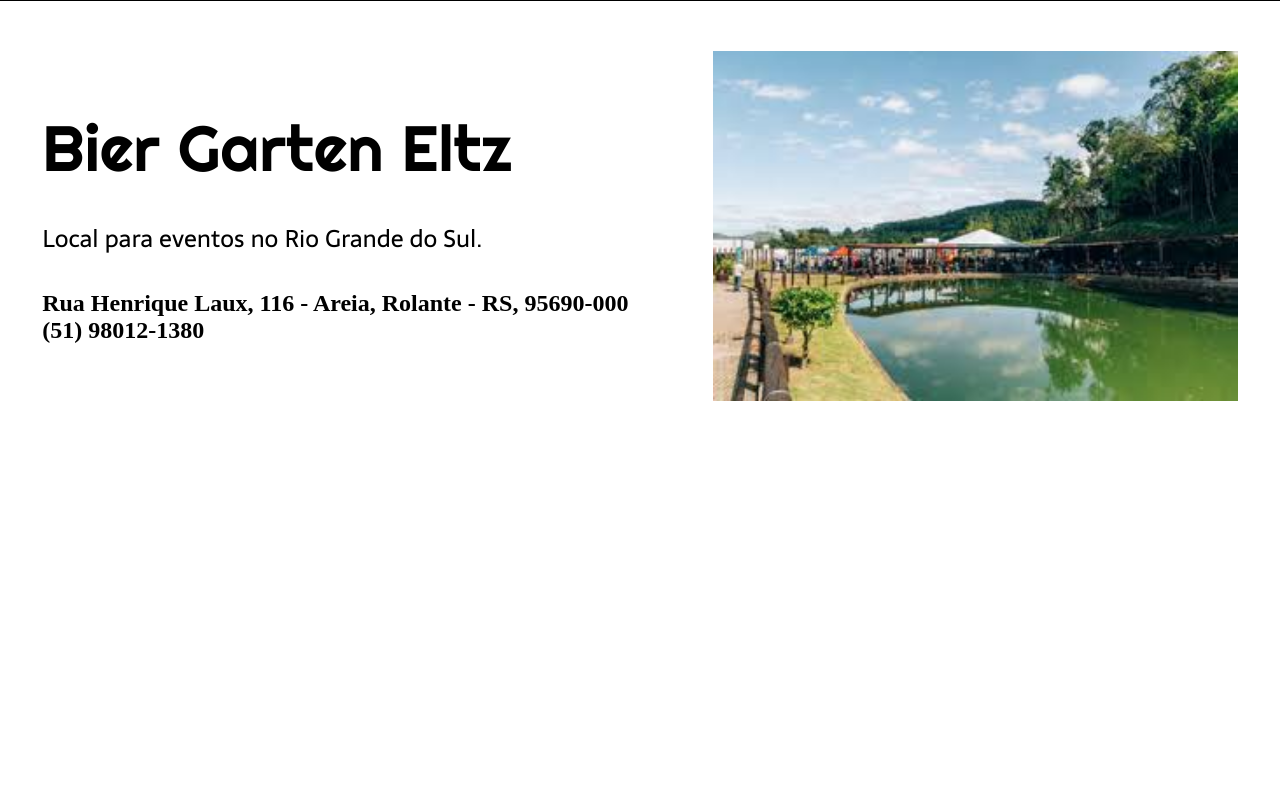
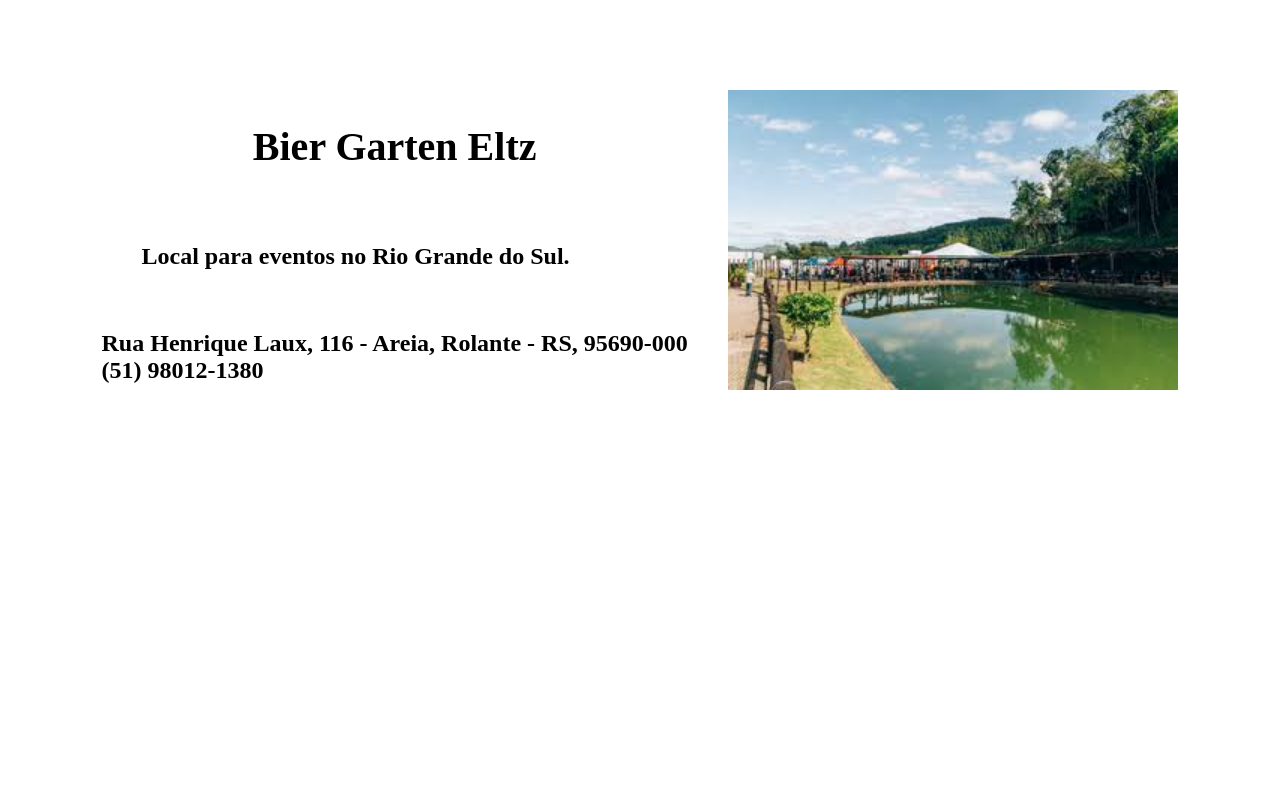
Before and after one commit to Jemuhlen/Site-de-turismo, a PHP site: page /pontos/bier.php in a window 1280 px wide. Run offline with PHP 8.4, Linux system fonts and the light colour scheme; data that the repository does not hold is empty.

Commit message:
Update pontos.css

```diff
--- a/css/pontos.css
+++ b/css/pontos.css
@@ -1,53 +1,80 @@
-@import url('https://fonts.googleapis.com/css2?family=Righteous&family=Sarala:wght@400;700&display=swap');
-
-* {
-  margin: 0;
-  padding: 0;
-  box-sizing: border-box;
-  text-decoration: none;
+body {
+  font-size: 100%;
 }
 
-body {
-  font-size: 100%;
-  background-color: white;
+h1{
+  text-align:center;
 }
 
+.navbar{
+  background-color: #ffffffbb;
+  padding: 1% 0;
+  font-size: 15px;
+  height: 55px;
+}
 
+.navbar-brand{
+  min-height: 40px;
+  padding: 0 15px 5px;
+}
+
+.navbar a{
+  color: #000000;
+}
+
+.icone{
+  width: 40px;
+  margin-left: 10px;
+}
+
+.nav-item{
+  padding: 3px;
+}
+
+.container-fluid {
+    padding: 0;
+  }
+
+.d-block{
+  height: 100vh;
+  width: 100vw;
+  object-fit: cover;
+}
 
 .conteudo {
-  margin-bottom: 48px;
-  border-top: 0.4px solid black;
+  margin: 5%;
+  abackground-color: orange;
 }
 
 .conteudo-principal {
-  margin-top: 50px;
+  margin-top: 90px;
+  margin-left: 20px;
   display: flex;
   flex-direction: row;
-  align-items: center;
   justify-content: space-around;
 }
 
 .conteudo-principal-escrito {
-  display: flex;
-  flex-direction: column;
-  gap: 32px;
+    color: black;
+    margin-right: 20px;
+    border: none;
+    display: flex;
+    flex-direction: column;
 }
 
 .conteudo-principal-escrito-titulo {
-  font-family: 'Righteous', cursive;
-  font-weight: 400;
-  font-size: 64px;
+  font-size: 40px;
   color: black;
+  text-align: center;
 }
 
 .conteudo-principal-escrito-subtitulo {
-  font-family: 'Sarala', sans-serif;
-  font-weight: 400;
-  font-size: 24px;
-  color: black;
+  margin: 40px ;
+  text-align: justify;
 }
 
+.conteudo-principal-img {
+  height: 300px;
+  margin-right: 20px;
 
-.conteudo-principal-img {
-  height: 350px;
 }
```
